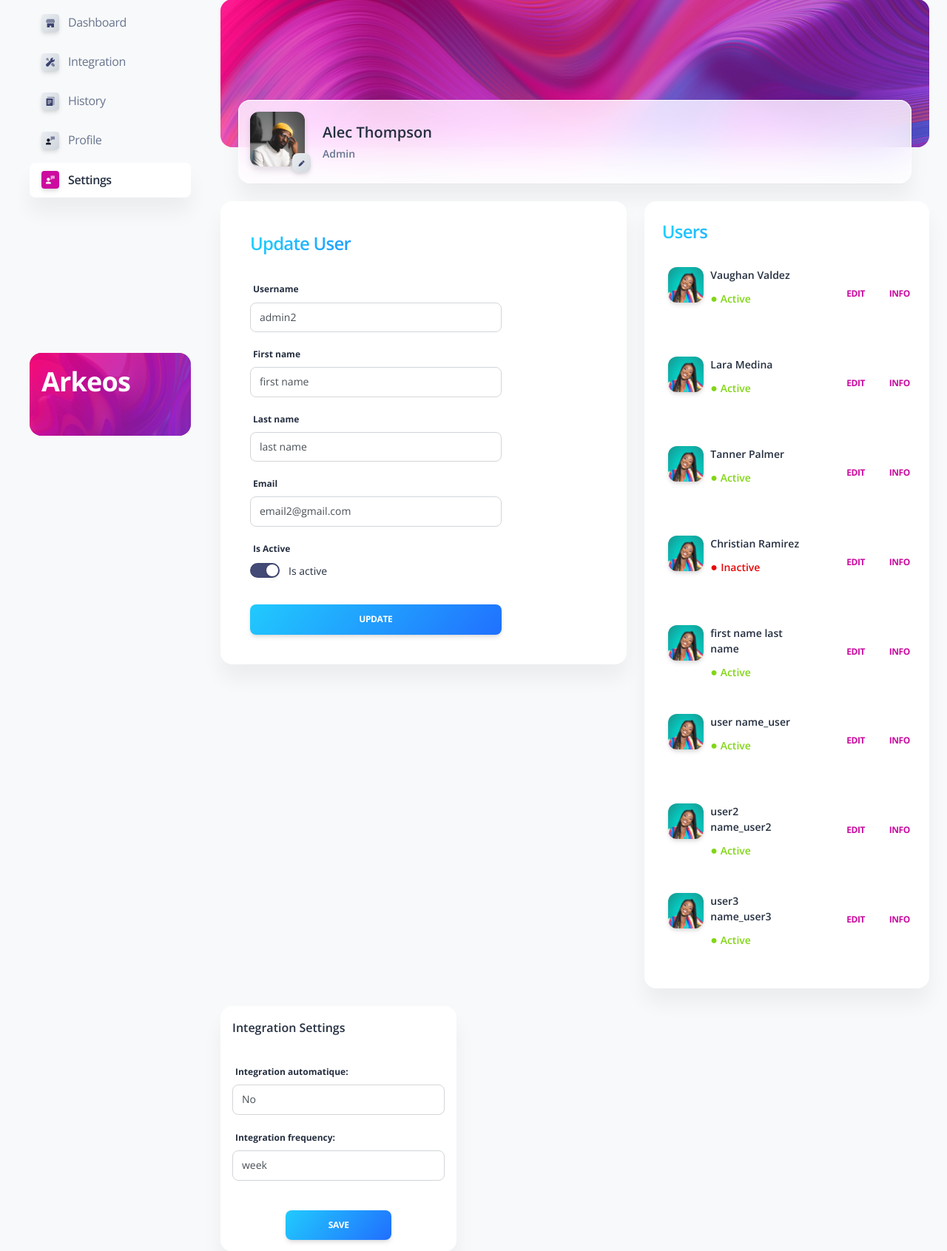
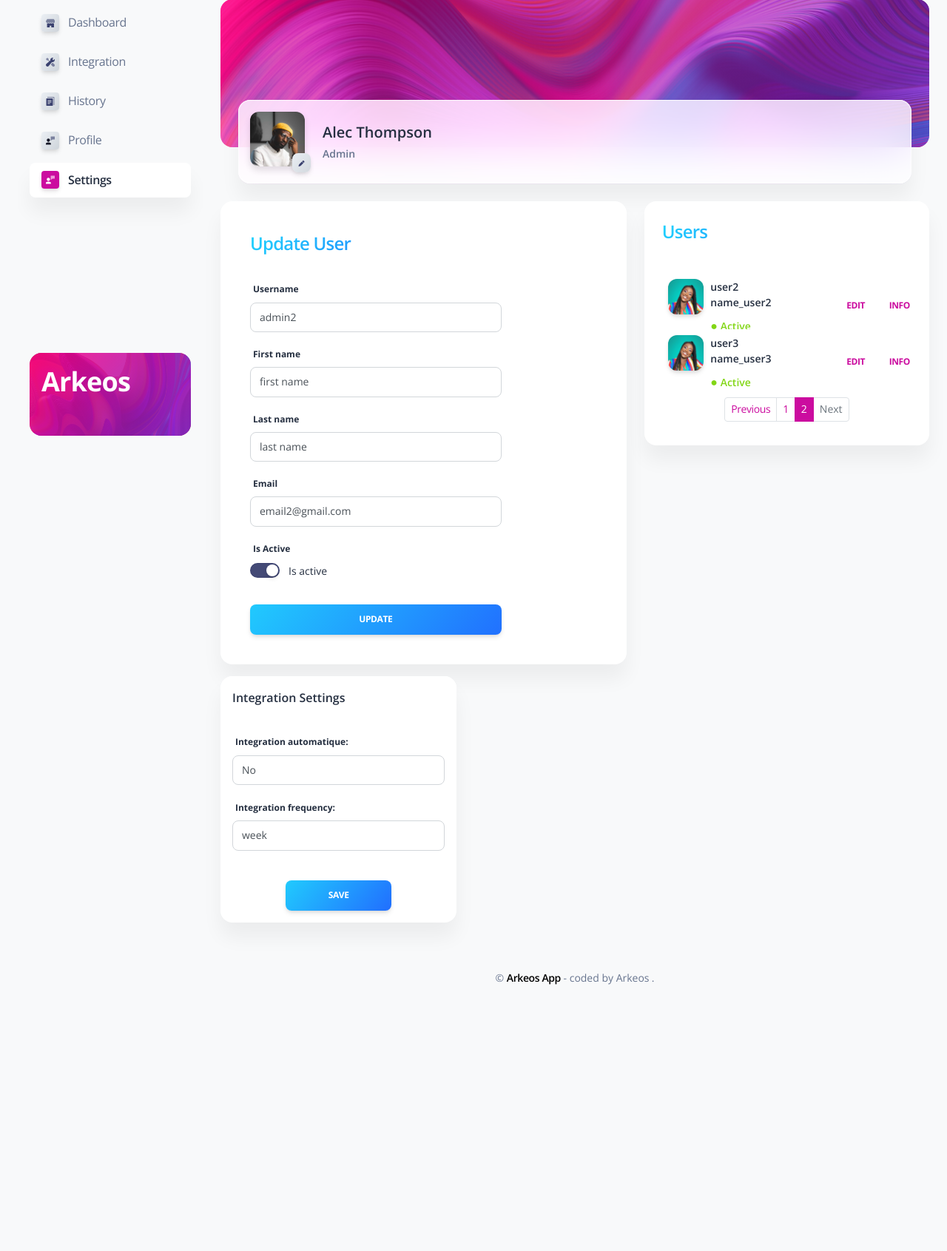
Before and after one commit to ELHEBABY/App-Integration, a Django app: page /settings/user/update/64?page=2 in a window 1280 px wide. Shown: the part 114-1805 px from the top of the page at 74% size. After the commit the page ends 1445 px from the top, so only its background shows below. Run offline with Django 4.2, Linux system fonts and the light colour scheme; a user stored in the database is signed in; data comes from the database, SQL or seed files in the repository; some libraries are stand-ins or nearby versions.

Commit message:
create the pagination for users

```diff
--- a/app/templates/home/admin/settings_user_update.html
+++ b/app/templates/home/admin/settings_user_update.html
@@ -130,7 +130,6 @@
 
 
 
-
     <div class="col-12 col-xl-5 col-md-5 d-flex flex-column mx-auto">
       <div class="card mb-4">
         {% comment %} <div class="card-header pb-0 p-3"> {% endcomment %}
@@ -143,23 +142,20 @@
             {% comment %} <div class="row"> {% endcomment %}
               <div class=" mx-auto">
                 <div class="accordion" id="accordionRental">
-                  <ul class="list-group border-0">
+                  <ul class="list-group border-0 py-3">
                   {% comment %} <div class="accordion-item mb-3"> {% endcomment %}
                     {% for user in users %}
-                    <li class="list-group-item border-0 ">
-                      <div class="d-flex mx-auto flex-column">
+                    <li class="list-group-item border-0 height-20 " >
+                      {% comment %} <li class="list-group-item border-0 height-20 " style=" height: 107px;"> {% endcomment %}
+                      <div class="d-flex mx-auto flex-column" style=" height: 60px;">
                         <h6 class="accordion-header" id="headingOne">
-
-
                           <div class="d-flex flex-column mx-auto">
                             <div class="row ">
-
                             <div class="col-xl-2 col-md-2 col-3">
                               <div class="avatar me-3">
                                 <img src="/static/assets/img/kal-visuals-square.jpg" alt="kal" class="border-radius-lg shadow">
                               </div>
                             </div>
-
                             <div class="col-md-5 col-xl-5 col-4">
                               <div class="    ">
                                 <h6 class=" text-sm">{{user.first_name}} {{user.last_name}}</h6>
@@ -171,26 +167,22 @@
                                 {% endif %}
                               </div>
                             </div>
-
                             <div class="col-md-2 col-2 col-xl-2">
                               <button class="accordion-button btn btn-link ">
                                 <a class="btn btn-link   " href="/settings/user/update/{{user.id}}">Edit</a>
                               </button>
                             </div>
-
                             <div class="col-md-2 col-2 col-xl-2">
                               <button class="accordion-button btn btn-link " type="button" data-bs-toggle="collapse" data-bs-target="#m{{user.id}}" aria-expanded="false" aria-controls="collapseOne">
                                 <a class="btn btn-link  " href="">Info</a>
                               </button>
                             </div>
-
-
                           </div>
                         </div>
                         </h6>
                       </div>
                       <div id="m{{user.id}}" class="accordion-collapse collapse border-0 " aria-labelledby="headingOne" data-bs-parent="#accordionRental" style="">
-                        <div class="accordion-body text-sm opacity-8">
+                        <div class="accordion-body text-sm opacity-8 mt-n1">
                           <table>
                             <tr>
                               <th> Username :</th>
@@ -200,15 +192,38 @@
                               <th> Email    :</th>
                               <td>{{user.email}}</td>
                             </tr>
-                            </table>
-
-
-
+                          </table>
+                          <br>
                         </div>
                       </div>
                     </li>
                     {% endfor %}
                   </ul>
+                  <div class="justify-content-end">
+                    <nav aria-label="Page navigation example" >
+                      {% if users.has_other_pages %}
+                        <ul class="pagination justify-content-center pagination-sm" >
+                          {% if users.has_previous %}
+                            <li class="page-item"><a class="page-link" href="?page={{ users.previous_page_number }}">Previous</a></li>
+                          {% else %}
+                            <li  class="disabled page-item"><span class="page-link">Previous</span></li>
+                          {% endif %}
+                          {% for i in users.paginator.page_range %}
+                            {% if users.number == i %}
+                              <li class="active page-item"><span class="page-link">{{ i }} <span class="sr-only">(current)</span></span></li>
+                            {% else %}
+                              <li class="page-item"><a class="page-link" href="?page={{ i }}">{{ i }}</a></li>
+                            {% endif %}
+                          {% endfor %}
+                          {% if users.has_next %}
+                            <li class="page-item"><a class="page-link" href="?page={{ users.next_page_number }}">Next</a></li>
+                          {% else %}
+                            <li class="disabled page-item"><span class="page-link">Next</span></li>
+                          {% endif %}
+                        </ul>
+                      {% endif %}
+                    </nav>
+                  </div>
                 </div>
               </div>
             </div>
@@ -216,6 +231,10 @@
         </div>
       </div>
     </div>
+
+
+
+
     <div class="col-12 col-xl-4">
       <div class="card mb-4">
         <div class="card-header pb-0 p-3">
--- a/app/views.py
+++ b/app/views.py
@@ -1,4 +1,3 @@
-import imp
 from urllib import response
 from django.http import HttpResponse, HttpResponseRedirect
 from django.contrib.auth.decorators import login_required
@@ -8,15 +7,15 @@ from django.contrib.auth import authenticate, logout
 from django.contrib.auth import login as auth_login
 from django.contrib.auth.models import User
 from numpy import insert
-from .forms import LoginForm, SignUpForm, User_register, UserUpdateForm, IntegrationSettingsForm, ChangePasswordForm, PasswordChangeForm
+from .forms import LoginForm, SignUpForm, User_register, UserUpdateForm, IntegrationSettingsForm, PasswordChangeForm
 from django import template
 from django.urls import reverse
 from .models import IntegrationSettings
 from django.contrib import messages
 from .decorators import allowedUsers
-
+from django.core.paginator import Paginator
 from django.contrib.auth import update_session_auth_hash
-# from django.contrib.auth.forms import PasswordChangeForm
+from django.core.paginator import Paginator, EmptyPage, PageNotAnInteger
 
 def test(request):
     return render(request,"home/billing.html")
@@ -98,15 +97,6 @@ def history(request):
     segment='history'
     return render(request,"home/history.html",{"segment": segment, "is_admin" : is_admin})
 
-def is_admin_test(request):
-    group = None
-    allowedGroups=["admin"]
-    if request.user.groups.exists():
-        group = request.user.groups.all()[0].name
-    if group in allowedGroups:
-        return True
-    else:
-        return False
 
 @login_required(login_url="/login/")
 def profile(request):
@@ -155,14 +145,16 @@ def profile(request):
         })
 
 
+
 @login_required(login_url="/login/")
 @allowedUsers(allowedGroups=['admin'])
 def settings(request):
+    users = pages(request,7)
+
     is_admin = is_admin_test(request)
     msg = None
     success = None
     segment='settings'
-    users=User.objects.all()
     settings=IntegrationSettings.objects.get(id=1)
     form_settings = IntegrationSettingsForm(request.POST, instance=settings)
     if request.method == "POST":
@@ -197,13 +189,14 @@ def settings(request):
 
 @login_required(login_url="/login/")
 def settings_user_update(request,id):
+    users = pages(request,6)
     is_admin = is_admin_test(request)
     msg = None
     success = None
     segment='settings'
     user=User.objects.get(id=id)
     form = UserUpdateForm(instance=user)
-    users=User.objects.all()
+    # users=User.objects.all()
     settings=IntegrationSettings.objects.get(id=1)
     form_settings = IntegrationSettingsForm(request.POST, instance=settings)
     if request.method == "POST":
@@ -262,3 +255,34 @@ def handel403(request, exception):
 
 def handel500(request):
     return render(request,'home/page-500.html',status=404)
+
+
+
+
+
+
+
+def is_admin_test(request):
+    group = None
+    allowedGroups=["admin"]
+    if request.user.groups.exists():
+        group = request.user.groups.all()[0].name
+    if group in allowedGroups:
+        return True
+    else:
+        return False
+
+
+def pages(request,a):
+    user = User.objects.all()
+    page = request.GET.get('page', 1)
+    paginator = Paginator(user, a)
+    try:
+        users = paginator.page(page)
+        return users
+    except PageNotAnInteger:
+        users = paginator.page(1)
+        return users
+    except EmptyPage:
+        users = paginator.page(paginator.num_pages)
+        return users
--- a/project/settings.py
+++ b/project/settings.py
@@ -24,7 +24,7 @@ BASE_DIR = Path(__file__).resolve().parent.parent
 SECRET_KEY = 'django-insecure--=-4nj9%hg2+sm-85o_gdkl*lv#55y2%d2i4^$m5*$=ys#l@#_'
 
 # SECURITY WARNING: don't run with debug turned on in production!
-DEBUG = False
+DEBUG = True
 
 ALLOWED_HOSTS = ['*']
 
```
Also changed, not shown: app/static/assets/scss/soft-ui-dashboard.scss (+0 -14 lines), app/templates/home/admin/settings.html (+32 -9 lines), app/static/assets/css/soft-ui-dashboard.css.
